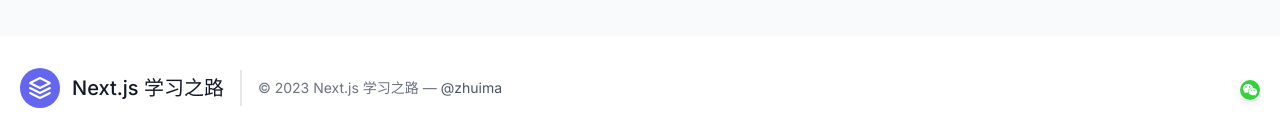
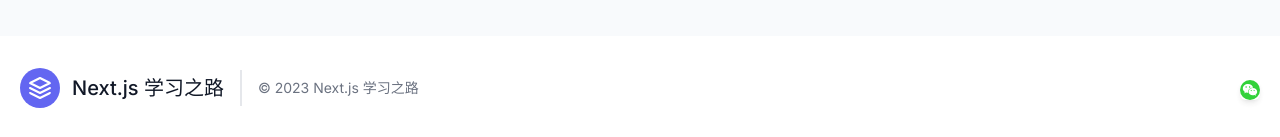
Before and after one commit to zhuima/nextjs-roadmap, a Next.js app: page / in a window 1280 px wide. Shown: the part 1296-1433 px from the top of the page. Built offline with nearby package versions, Linux system fonts and the light colour scheme.

Commit message:
remove footer link name

```diff
--- a/components/footer.tsx
+++ b/components/footer.tsx
@@ -57,15 +57,7 @@ const Footer = () => {
           <span className="ml-3 text-xl">Next.js 学习之路</span>
         </Link>
         <p className="text-sm text-gray-500 sm:ml-4 sm:pl-4 sm:border-l-2 sm:border-gray-200 sm:py-2 sm:mt-0 mt-4">
-          © 2023 Next.js 学习之路 —
-          <Link
-            href="https://www.ruankao.eu.org/"
-            className="text-gray-600 ml-1"
-            rel="noopener noreferrer"
-            target="_blank"
-          >
-            @zhuima
-          </Link>
+          © 2023 Next.js 学习之路
         </p>
         <span className="inline-flex sm:ml-auto sm:mt-0 mt-4 justify-center sm:justify-start">
           <div
```
